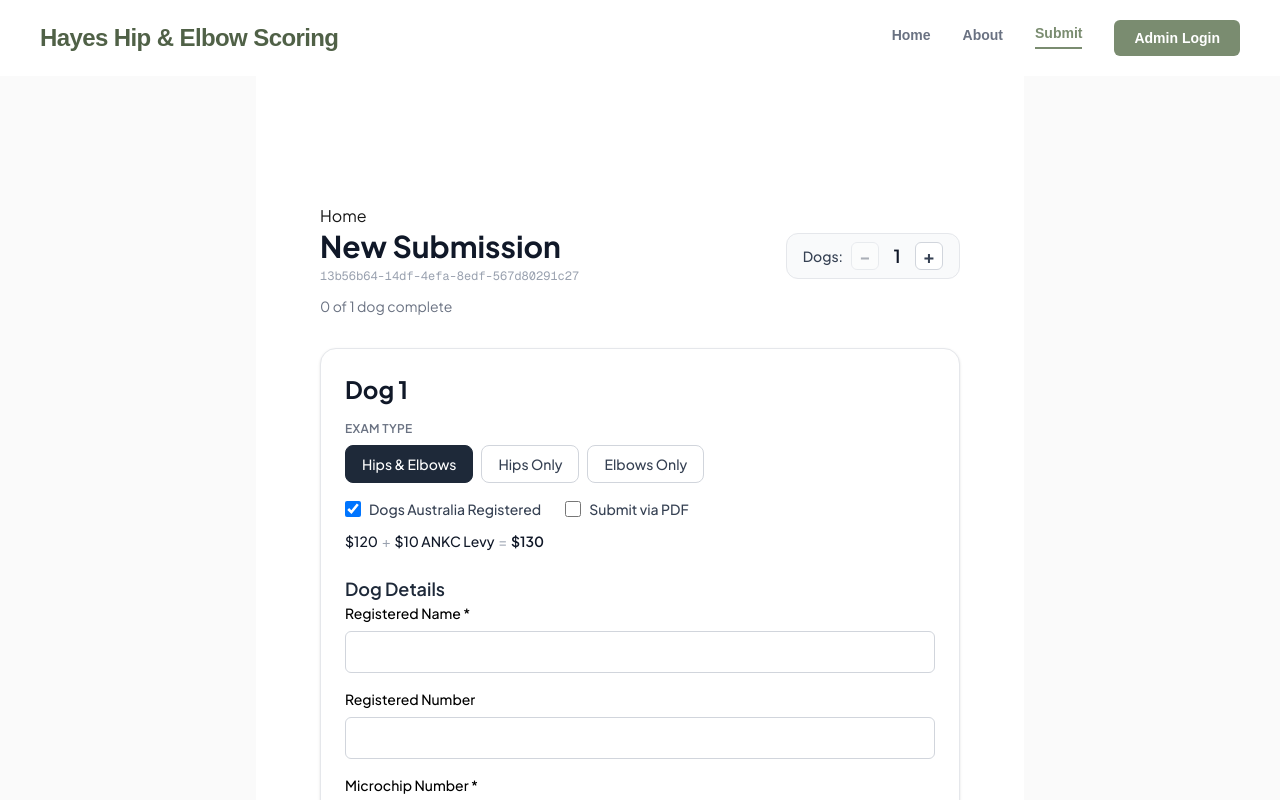
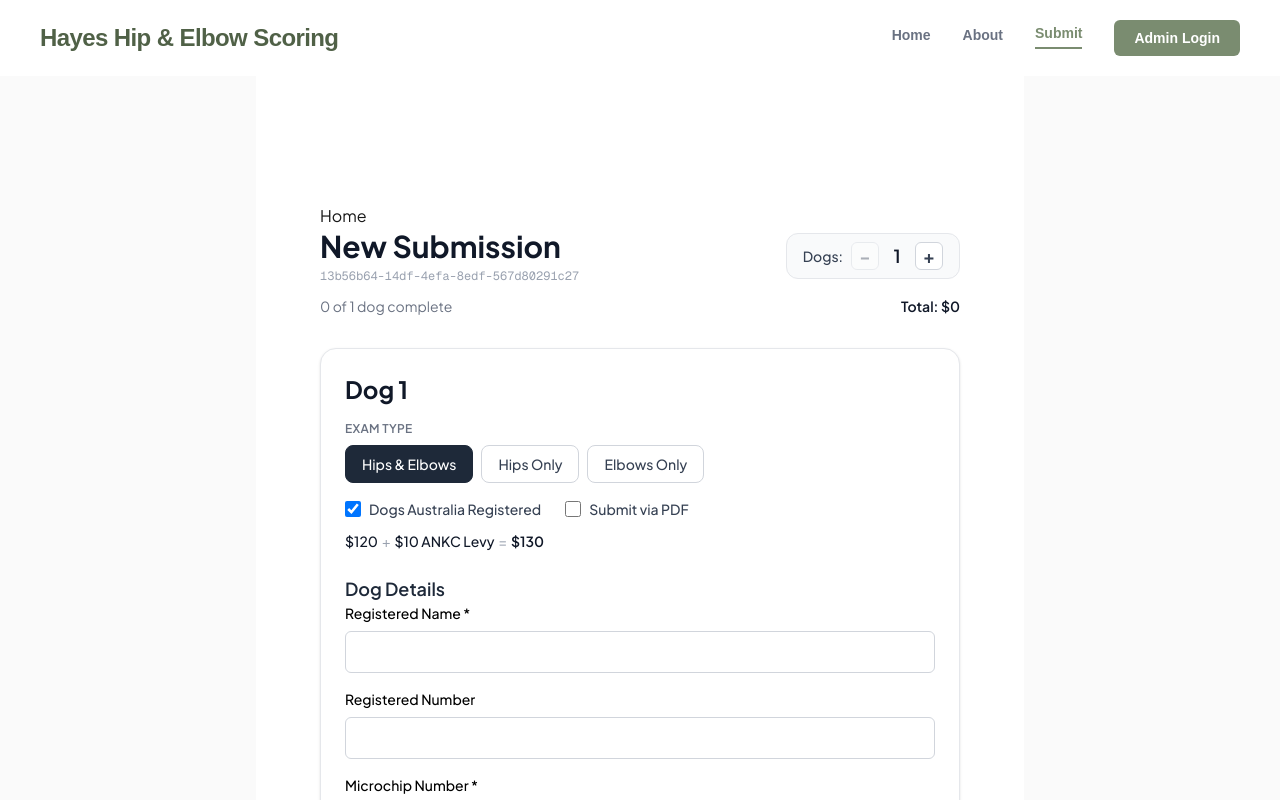
Before and after one commit to CodedBeats/Hayes_Hip_and_Elbow_Scoring, a Next.js app: page /submit in a window 1280 px wide. Shown: the top 800 px of the page. Built offline with nearby package versions, Linux system fonts and the light colour scheme; no server answers.

Commit message:
feat: added total price to submission flow

```diff
--- a/components/submission/SubmissionFlow.tsx
+++ b/components/submission/SubmissionFlow.tsx
@@ -6,6 +6,7 @@ import { DogEntry } from "./DogEntry";
 import { StripeCheckoutButton } from "../buttons/StripeCheckoutBtn";
 // lib
 import { createSubmission } from "@/lib/firebase";
+import { calculatePrice } from "@/lib/pricing";
 // types
 import type { DogCase } from "@/types/dog";
 import type { Files } from "@/types/submission";
@@ -57,15 +58,24 @@ export const SubmissionFlow = () => {
     const completedCount = Object.keys(completedDogs).length;
     const allComplete = completedCount === dogCount;
 
+    const totalAud = Object.values(completedDogs).reduce(
+        (sum, { dog }) => sum + calculatePrice(dog.examType, dog.isDogsAustraliaRegistered).total,
+        0,
+    );
+
     // creates one Firestore doc per dog - billing starts as unpaid
     const handleTestSubmit = async () => {
         setIsSubmitting(true);
         setSubmitError(null);
         try {
-            const billing: BillingInfo = { billingType: "payNow", paymentStatus: "unpaid", amount: 0 };
             await Promise.all(
-                Object.entries(completedDogs).map(([idx, { submissionType, dog, files, owner, veterinarian }]) =>
-                    createSubmission({
+                Object.entries(completedDogs).map(([idx, { submissionType, dog, files, owner, veterinarian }]) => {
+                    const billing: BillingInfo = {
+                        billingType: "payNow",
+                        paymentStatus: "unpaid",
+                        amount: calculatePrice(dog.examType, dog.isDogsAustraliaRegistered).total,
+                    };
+                    return createSubmission({
                         s3SubmissionId: submissionId,
                         dogIndex: Number(idx),
                         submissionType,
@@ -74,8 +84,8 @@ export const SubmissionFlow = () => {
                         dog,
                         files,
                         billing,
+                    });
                 }),
-                ),
             );
             setSubmitSuccess(true);
         } catch (err) {
@@ -137,13 +147,18 @@ export const SubmissionFlow = () => {
             </div>
 
             {/* -- Progress -- */}
-            <div className="mt-3 text-sm text-gray-500">
+            <div className="mt-3 flex items-center justify-between text-sm text-gray-500">
+                <span>
                     {completedCount} of {dogCount} dog{dogCount > 1 ? "s" : ""} complete
                     {allComplete && (
                         <span className="ml-2 rounded-full bg-green-100 px-2 py-0.5 text-xs font-semibold text-green-700">
                             Ready for checkout
                         </span>
                     )}
+                </span>
+                <span className="font-semibold text-gray-900">
+                    Total: ${totalAud}
+                </span>
             </div>
 
             {/* -- Dog entries - each has its own dog + owner + vet form -- */}
@@ -177,9 +192,10 @@ export const SubmissionFlow = () => {
                 {/* real payment - TODO: wire up Stripe webhook to call updateSubmissionPaymentStatus */}
                 <StripeCheckoutButton
                     disabled={!allComplete}
+                    amount={totalAud * 100}
                     text={
                         allComplete
-                            ? "Proceed to Checkout"
+                            ? `Proceed to Checkout — $${totalAud}`
                             : `Complete all ${dogCount} dog${dogCount > 1 ? "s" : ""} to continue`
                     }
                     onBeforeCheckout={handleBeforeStripeCheckout}
```
Lines whose indentation alone changed are shown as unchanged.
